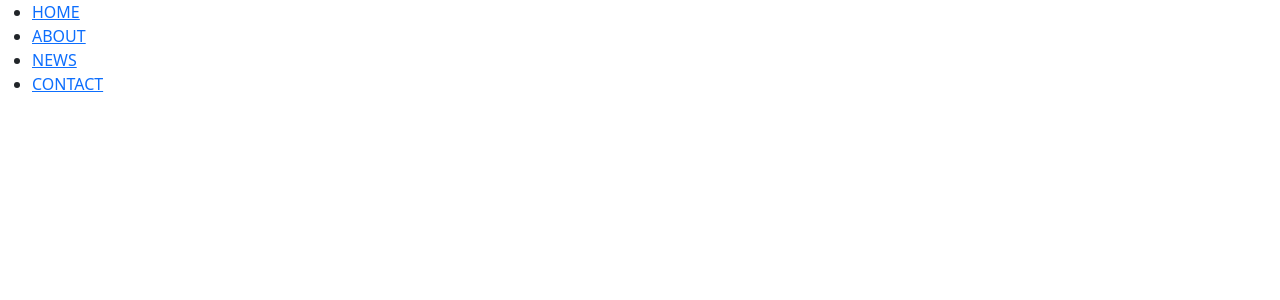
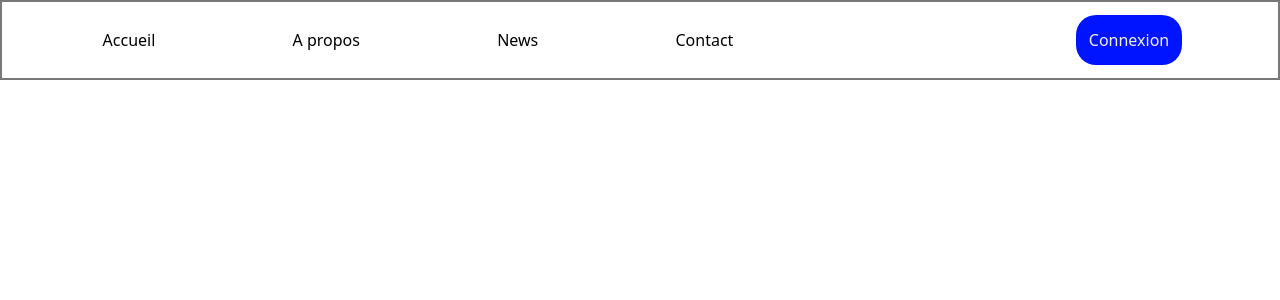
Before and after one commit to Rakotozonirina/webapps, a React (Create React App) app: page / in a window 1280 px wide. Shown: the top 300 px of the page. Built offline with nearby package versions, Linux system fonts and the light colour scheme.

Commit message:
I add navbar

```diff
--- a/src/components/nav.js
+++ b/src/components/nav.js
@@ -5,14 +5,15 @@ import 'bootstrap/dist/js/bootstrap.min.js'
 export default function Nav() {
     return(
         <>
-            <section>
+            <section className='home'>
                 <nav>
                     <ul>
-                        <li><a href="#">HOME</a></li>
-                        <li><a href="#">ABOUT</a></li>
-                        <li><a href="#">NEWS</a></li>
-                        <li><a href="#">CONTACT</a></li>
+                        <li><a href="#">Accueil</a></li>
+                        <li><a href="#">A propos</a></li>
+                        <li><a href="#">News</a></li>
+                        <li><a href="#">Contact</a></li>
                     </ul>
+                    <button>Connexion</button>
                 </nav>
             </section>
         </>
--- a/src/index.css
+++ b/src/index.css
@@ -0,0 +1,35 @@
+*{
+    margin: 0;
+}
+section.home nav{
+    width: 100%;
+    height: 5em;
+    border: 2px solid #777;
+    display: flex;
+    justify-content: space-between;
+    align-items: center;
+    position: fixed;
+    top: 0;
+    left: 0;
+}
+section.home nav ul{
+    display: flex;
+    align-items: center;
+    justify-content: space-around;
+    list-style-type: none;
+    margin-block-start: 1em;
+    width: 50rem;
+}
+section.home nav ul li a{
+    text-decoration: none;
+    color: #000;
+}
+section.home nav button{
+    margin-inline-end: 6em;
+    padding: 0.8em;
+    outline: none;
+    border: none;
+    background-color: #0014FF;
+    color: #f1f1f1;
+    border-radius: 20px;
+}
```
